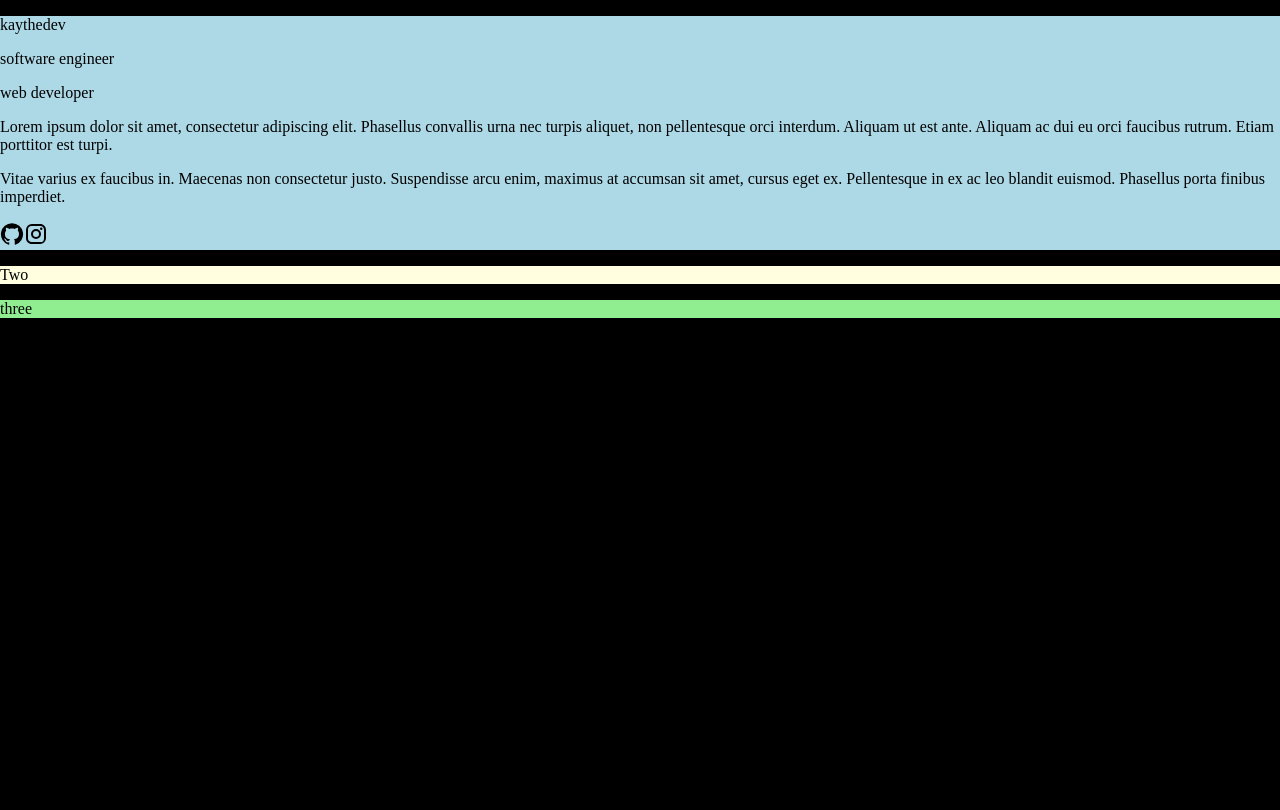
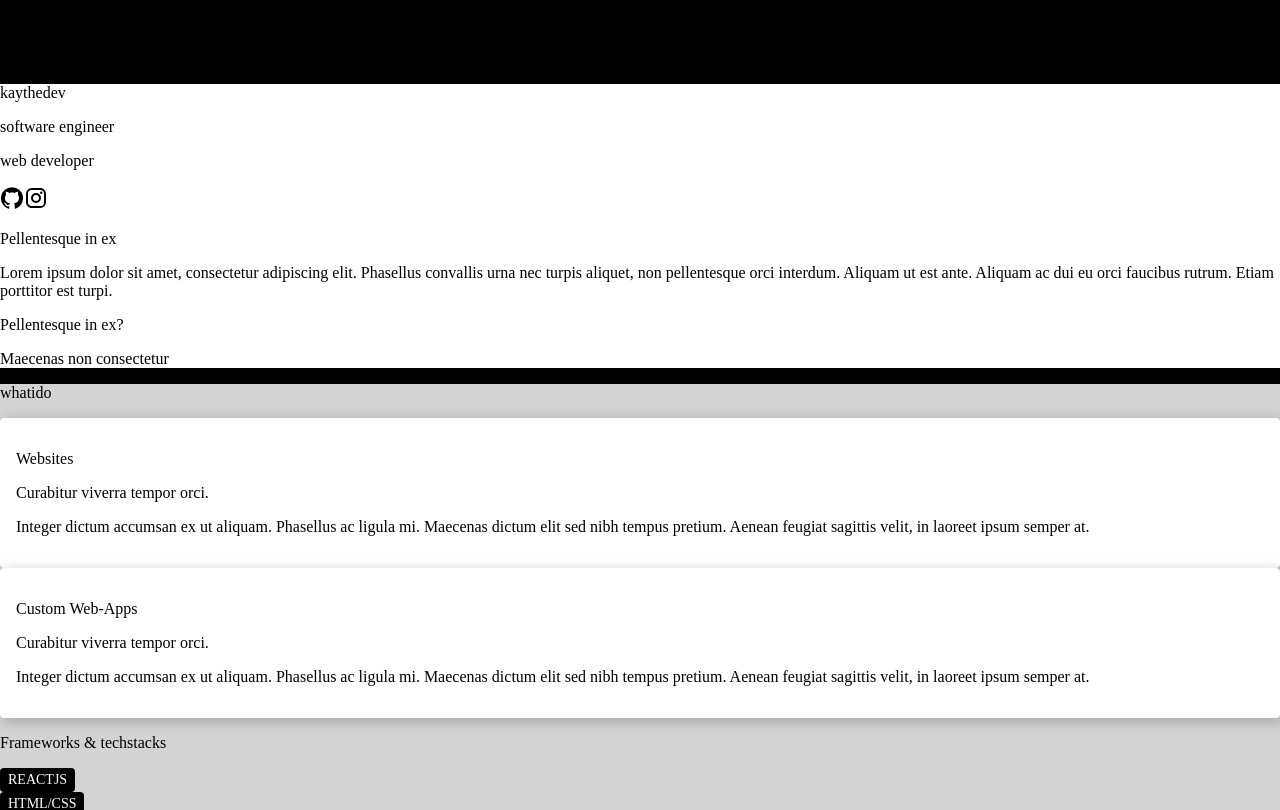
Before and after one commit to KayviaHarriott/matchr, a React (Vite) app: page / in a window 1280 px wide. Shown: the top 810 px of the page. Built offline with nearby package versions, Linux system fonts and the light colour scheme; the HTML template or start-up script is replaced by a standard one.

Commit message:
Added a What I do section and content to the WhatIDo

```diff
--- /dev/null
+++ b/src/components/NavigationBar.tsx
@@ -0,0 +1,12 @@
+import React from "react";
+
+export const NavigationBar = () => {
+  return (
+    <div className="absolute z-10 flex justify-center w-full text-center items-center py-4">
+      <div className=" flex gap-2">
+        <p>Work</p>
+        <p>Contact</p>
+      </div>
+    </div>
+  );
+};
--- a/src/pages/About.tsx
+++ b/src/pages/About.tsx
@@ -10,19 +10,22 @@ import {
 import { useRef } from "react";
 import { Instagram, GitHub } from "@mui/icons-material";
 export const About = () => {
-  const ref = useRef(null);
+  //   const ref = useRef(null);
 
-  function useParallax(value: MotionValue<number>, distance: number) {
-    return useTransform(value, [0, 1], [-distance, distance]);
-  }
-  const { scrollYProgress } = useScroll({ target: ref });
+  //   function useParallax(value: MotionValue<number>, distance: number) {
+  //     return useTransform(value, [0, 1], [-distance, distance]);
+  //   }
+  //   const { scrollYProgress } = useScroll({ target: ref });
 
-  const y = useParallax(scrollYProgress, 100);
+  //   const y = useParallax(scrollYProgress, 100);
 
+  const list = [{ title: "What I Know", url: "" }];
   return (
     <>
-      <Box className="flex px-[32px] gap-4">
-        <Box className="max-w-[300px] text-right flex flex-col gap-1">
+      <Box className="flex w-screen">
+        <Box className="flex h-screen w-full justify-center items-center">
+          <Box className="flex px-[32px]  gap-4">
+            <Box className="w-1/3 max-w-[300px] flex flex-col items-end text-right flex flex-col gap-4 mt-[-12px]">
               <div>
                 <p
                   style={{ scrollSnapAlign: "center" }}
@@ -31,38 +34,46 @@ export const About = () => {
                   kaythedev
                 </p>
               </div>
-          <div className="flex flex-col gap-2">
+              <div className="flex flex-col items-end gap-1">
                 {["software engineer", "web developer"].map((items, key) => (
                   <Box
-                sx={{ borderRadius: 1 }}
+                    sx={{ borderRadius: 1, width: "fit-content" }}
                     className="bg-[black] text-[white] text-[14px] flex justify-center items-center py-2 px-2"
                   >
                     <p>{items}</p>
                   </Box>
                 ))}
+                <div className="pt-4 flex flex-row gap-2 items-center justify-center text-center">
+                  <GitHub />
+                  <Instagram />
+                </div>
               </div>
               <p></p>
             </Box>
-        <Box className="max-w-[350px] sm:max-w-[400px]">
-          <div className="flex flex-col gap-2">
-            <p>
-              Lorem ipsum dolor sit amet, consectetur adipiscing elit. Phasellus
-              convallis urna nec turpis aliquet, non pellentesque orci interdum.
-              Aliquam ut est ante. Aliquam ac dui eu orci faucibus rutrum. Etiam
-              porttitor est turpi.
+            <Box className="w-2/3 max-w-[350px] sm:max-w-[400px]">
+              <div className="flex flex-col gap-3">
+                <p className="font-bold">Pellentesque in ex</p>
+                <p className="text-[14px]">
+                  Lorem ipsum dolor sit amet, consectetur adipiscing elit.
+                  Phasellus convallis urna nec turpis aliquet, non pellentesque
+                  orci interdum. Aliquam ut est ante. Aliquam ac dui eu orci
+                  faucibus rutrum. Etiam porttitor est turpi.
                 </p>
-            <p>
+                <div className="">
+                  <p className="font-light italic text-[14px]">
+                    Pellentesque in ex?
+                  </p>
+                  <p className="font-bold italic">Maecenas non consectetur</p>
+                </div>
+                {/* <p>
                       Vitae varius ex faucibus in. Maecenas non consectetur justo.
                       Suspendisse arcu enim, maximus at accumsan sit amet, cursus eget
                       ex. Pellentesque in ex ac leo blandit euismod. Phasellus porta
                       finibus imperdiet.
-            </p>
+                    </p> */}
               </div>
-          <div className="pt-4 flex flex-row gap-2 items-center justify-center text-center">
-            <GitHub />
-            <Instagram />
-          </div>
-          <div></div>
+            </Box>
+          </Box>
         </Box>
       </Box>
     </>
--- a/src/pages/LandingPage.tsx
+++ b/src/pages/LandingPage.tsx
@@ -11,24 +11,34 @@ import {
 import React from "react";
 import { Box } from "@mui/system";
 import { About } from "./About";
+import { NavigationBar } from "../components/NavigationBar";
+import { Projects } from "./Projects";
+import { WhatIDo } from "./WhatIDo";
 
 const list = [
-  {content: <About/> ,color: "lightblue"},
-  {content: <div><p>Two</p></div>, color: "lightyellow"},
-  {content: <div><p>three</p></div> , color: "lightgreen"},
+  { content: <About />, color: "#FFF" },
+  {
+    content: <WhatIDo/>, color: "lightgray"
+  },
+  {
+    content: <Projects/>,
+    color: "lightred",
+  },
+  {
+    content: (
+      <div>
+        <p>three</p>
+      </div>
+    ),
+    color: "lightgreen",
+  },
 ];
 
 function useParallax(value: MotionValue<number>, distance: number) {
   return useTransform(value, [0, 1], [-distance, distance]);
 }
 
-function Content({
-  content,
-  color
-}: {
-  content: ReactNode;
-  color: string;
-}) {
+function Content({ content, color }: { content: ReactNode; color: string }) {
   const ref = useRef(null);
   const { scrollYProgress } = useScroll({ target: ref });
   const y = useParallax(scrollYProgress, 300);
@@ -37,11 +47,10 @@ function Content({
     <Box
       sx={{ backgroundColor: color }}
       id="section"
-      className="h-[100vh] flex justify-center items-center relative perspective-500"
+      className="h-[100vh] flex relative perspective-500"
     >
       <div ref={ref}>
-
-        <div >
+        <div>
           {" "}
           {content}
           {/* <p className="text-[blue]">kk {content.label}</p> */}
@@ -63,6 +72,7 @@ export const LandingPage = () => {
 
   return (
     <>
+      <NavigationBar />
       <div className="bg-[yellow]">
         {list.map((item) => (
           <div>
--- /dev/null
+++ b/src/pages/Projects.tsx
@@ -0,0 +1,10 @@
+import React from "react";
+export const Projects = () => {
+  return (
+    <div className="flex w-screen h-screen">
+      <p className="w-full font-bold text-[32px] flex justify-center pt-[32px]">
+        Projects
+      </p>
+    </div>
+  );
+};
--- /dev/null
+++ b/src/pages/WhatIDo.tsx
@@ -0,0 +1,105 @@
+import { Box } from "@mui/material";
+import React from "react";
+export const WhatIDo = () => {
+  const techStackList = ["REACTJS", "HTML/CSS", "TYPESCRIPT", "PYTHON", "PHP"];
+  const contentList = [
+    {
+      title: "One",
+      content: (
+        <div>
+          <div className="flex flex-col gap-2">
+            <div>
+              <p className="font-bold">Websites</p>
+              <p className="font-bold text-[gray] text-[14px]">
+                Curabitur viverra tempor orci.
+              </p>
+            </div>
+            <p className="font-light text-[14px] text-[gray]">
+              Integer dictum accumsan ex ut aliquam. Phasellus ac ligula mi.
+              Maecenas dictum elit sed nibh tempus pretium. Aenean feugiat
+              sagittis velit, in laoreet ipsum semper at.
+            </p>
+          </div>
+        </div>
+      ),
+    },
+    {
+      title: "One",
+      content: (
+        <div>
+        <div className="flex flex-col gap-2">
+          <div>
+            <p className="font-bold">Custom Web-Apps</p>
+            <p className="font-bold text-[gray] text-[14px]">
+              Curabitur viverra tempor orci.
+            </p>
+          </div>
+          <p className="font-light text-[14px] text-[gray]">
+            Integer dictum accumsan ex ut aliquam. Phasellus ac ligula mi.
+            Maecenas dictum elit sed nibh tempus pretium. Aenean feugiat
+            sagittis velit, in laoreet ipsum semper at.
+          </p>
+        </div>
+      </div>
+      ),
+    },
+  ];
+
+  return (
+    <>
+      <div className="w-screen h-screen flex items-center justify-center">
+        <div className="flex gap-4">
+          <div className="w-1/3 flex justify-end">
+            <p className="font-bold text-[32px]">whatido</p>
+          </div>
+          <div className="w-2/3 flex flex-col gap-2">
+            <div className="flex flex-col gap-6">
+            <div className="flex flex-col gap-2">
+                  {contentList.map((item, index) => (
+                    <Box
+                      sx={{
+                        backgroundColor: "white",
+                        padding: 2,
+                        borderRadius: 1,
+                        boxShadow: "3px 3px 14px 1px rgba(0,0,0,0.2)",
+                      }}
+                      className=""
+                    >
+                      <div className="max-w-[300px]">
+                        {/* <p className="font-bold">{item.title}</p> */}
+                        <div>{item.content}</div>
+                      </div>
+                    </Box>
+                  ))}
+                  <div>
+             </div>
+               <div>
+                    <p className="font-bold">Frameworks & techstacks</p>
+                    <div className="flex gap-1 flex-wrap">
+                      {techStackList.map((item, index) => (
+                        <Box
+                          sx={{
+                            backgroundColor: "black",
+                            color: "white",
+                            width: "fit-content",
+                            paddingX: 1,
+                            paddingY: 0.5,
+                            borderRadius: 1,
+                            fontWeight: "500",
+                            fontSize: "14px",
+                          }}
+                          className=""
+                        >
+                          {item}
+                        </Box>
+                      ))}
+                    </div>
+               </div>
+              </div>
+            </div>
+          </div>
+        </div>
+      </div>
+    </>
+  );
+};
```
Also changed, not shown: src/pages/Experience.tsx (added, +12 -0 lines). Lines whose indentation alone changed are shown as unchanged.
